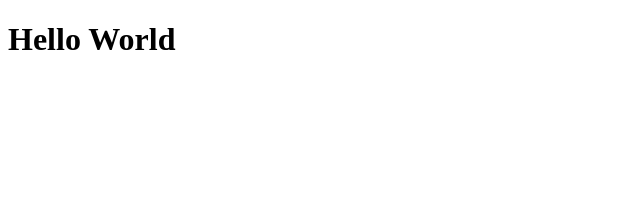
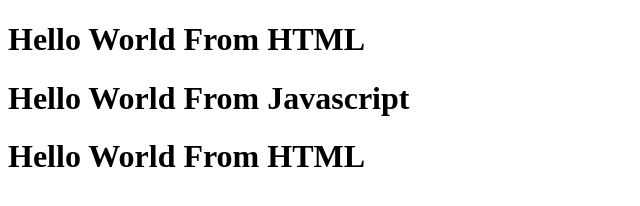
Before and after one commit to vikasgarg2816/Namaste-React, a plain HTML site: page index.html in a window 1280 px wide. Shown: the whole page, without its empty margins (0-640 px from the left). Drawn offline with Linux system fonts and the light colour scheme.

Commit message:
Hello World From Javascript

```diff
--- a/index.html
+++ b/index.html
@@ -8,7 +8,18 @@
 </head>
 <body>
     <div id="root">
-        <h1> Hello World</h1>
+        <h1> Hello World From HTML </h1>
     </div>
+    <div id="root">
+        <h1> Hello World From HTML </h1>
+    </div>
+    <script>
+        const heading = document.createElement('h1');
+        heading.innerHTML = "Hello World From Javascript";
+        const root =  document.getElementById('root');
+        console.log(root);
+        root.appendChild(heading);
+    </script>
+
 </body>
 </html>
```
